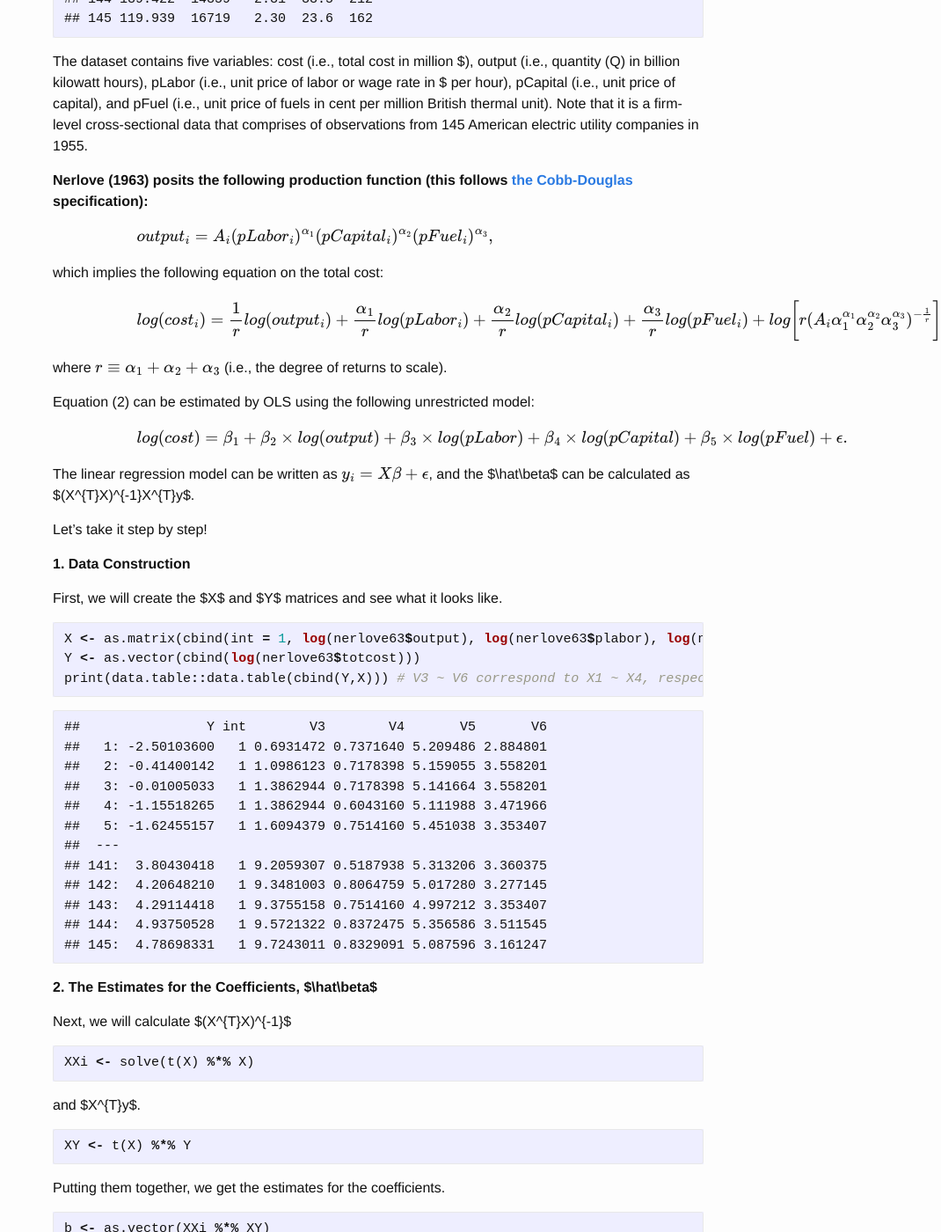
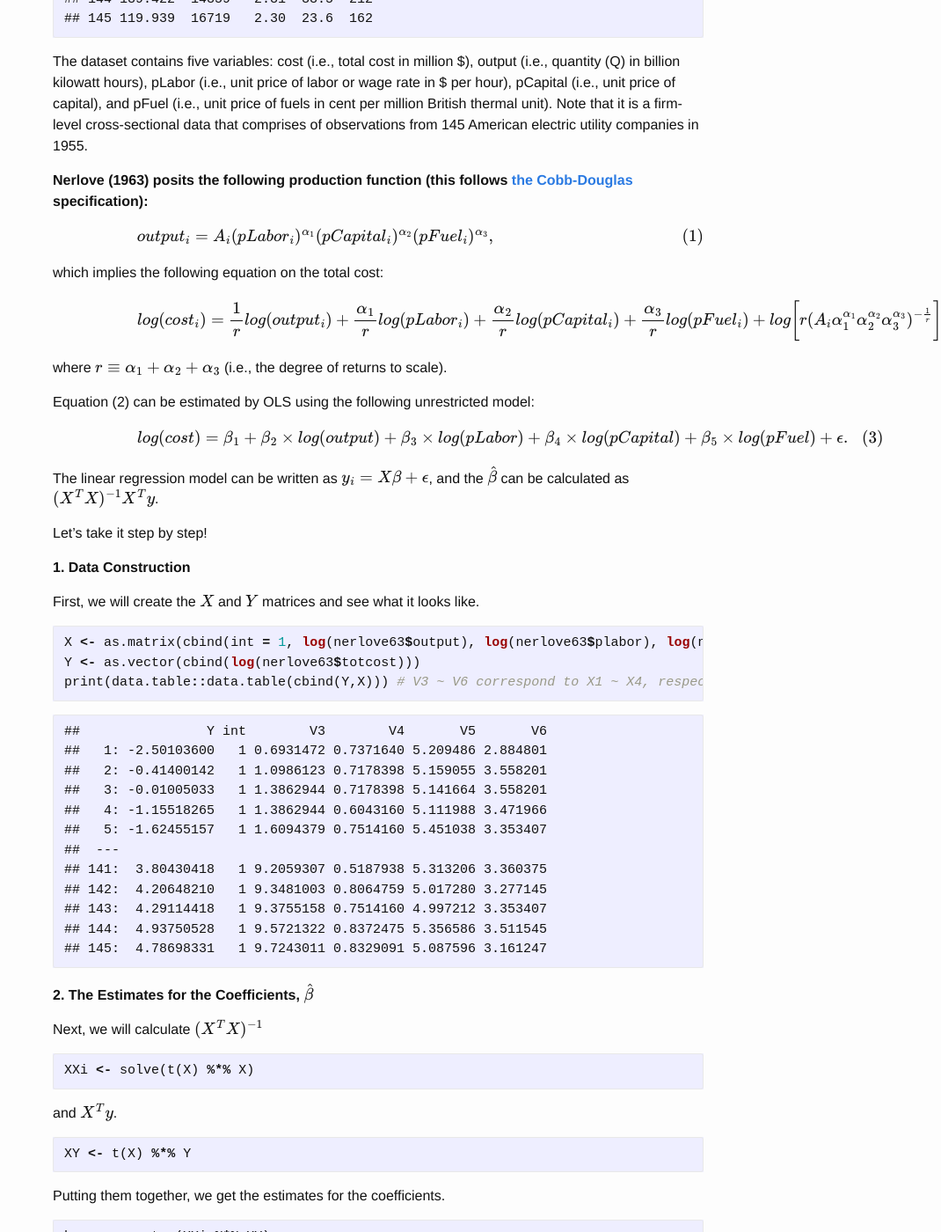
Before and after one commit to j1yoo/j1yoo.github.io, a Jekyll site: the page built from _posts/2019-02-13-hand-rolling_ols.md, in a window 1280 px wide and 1400 px high, scrolled down 514 px. Shown: the whole window at 88% size, without its empty margins (210-1280 px from the left). Built offline with Jekyll 4.4.1, drawn with Linux system fonts in a browser that asks for light colours; formulas are drawn with MathJax 3; some of the changed text lies outside the part shown.

Commit message:
Update 2019-02-13-hand-rolling_ols.md

````diff
--- a/_posts/2019-02-13-hand-rolling_ols.md
+++ b/_posts/2019-02-13-hand-rolling_ols.md
@@ -27,26 +27,26 @@ The dataset contains five variables: cost (i.e., total cost in million \$), outp
 
 __Nerlove (1963) posits the following production function (this follows [the Cobb-Douglas](https://en.wikipedia.org/wiki/Cobb%E2%80%93Douglas_production_function) specification):__
 
-$$output_{i} = A_{i}(pLabor_{i})^{\alpha_{1}}(pCapital_{i})^{\alpha_{2}}(pFuel_{i})^{\alpha_{3}},$$
+$$output_{i} = A_{i}(pLabor_{i})^{\alpha_{1}}(pCapital_{i})^{\alpha_{2}}(pFuel_{i})^{\alpha_{3}}, \tag{1}$$
 
 which implies the following equation on the total cost:
 
-$$log(cost_{i}) = \frac{1}{r}log(output_{i})+\frac{\alpha_{1}}{r}log(pLabor_{i})+\frac{\alpha_{2}}{r}log(pCapital_{i})+\frac{\alpha_{3}}{r}log(pFuel_{i})+log \biggl[r(A_{i}\alpha_{1}^{\alpha_{1}}\alpha_{2}^{\alpha_{2}}\alpha_{3}^{\alpha_{3}})^{-\frac{1}{r}}\biggl],$$
+$$log(cost_{i}) = \frac{1}{r}log(output_{i})+\frac{\alpha_{1}}{r}log(pLabor_{i})+\frac{\alpha_{2}}{r}log(pCapital_{i})+\frac{\alpha_{3}}{r}log(pFuel_{i})+log \biggl[r(A_{i}\alpha_{1}^{\alpha_{1}}\alpha_{2}^{\alpha_{2}}\alpha_{3}^{\alpha_{3}})^{-\frac{1}{r}}\biggl], \tag{2}$$
 
 where $$r \equiv \alpha_{1} + \alpha_{2} + \alpha_{3}$$ (i.e., the degree of returns to scale).
 
 Equation (2) can be estimated by OLS using the following unrestricted model:
 
-$$log(cost) = \beta_{1} + \beta_{2} \times log(output) + \beta_{3} \times log(pLabor) + \beta_{4} \times log(pCapital) + \beta_{5} \times log(pFuel) + \epsilon.$$
+$$log(cost) = \beta_{1} + \beta_{2} \times log(output) + \beta_{3} \times log(pLabor) + \beta_{4} \times log(pCapital) + \beta_{5} \times log(pFuel) + \epsilon. \tag{3}$$
 
-The linear regression model can be written as $$y_{i} = X\beta+\epsilon$$, and the $\hat\beta$ can be calculated as $(X^{T}X)^{-1}X^{T}y$.
+The linear regression model can be written as $$y_{i} = X\beta+\epsilon$$, and the $$\hat\beta$$ can be calculated as $$(X^{T}X)^{-1}X^{T}y$$.
 
 Let's take it step by step!
 
 
 __1. Data Construction__
 
-First, we will create the $X$ and $Y$ matrices and see what it looks like.
+First, we will create the $$X$$ and $$Y$$ matrices and see what it looks like.
 
 ```r
 X <- as.matrix(cbind(int = 1, log(nerlove63$output), log(nerlove63$plabor), log(nerlove63$pkap), log(nerlove63$pfuel)))
@@ -70,15 +70,15 @@ print(data.table::data.table(cbind(Y,X))) # V3 ~ V6 correspond to X1 ~ X4, respe
 ```
 
 
-__2. The Estimates for the Coefficients, $\hat\beta$__
+__2. The Estimates for the Coefficients, $$\hat\beta$$__
 
-Next, we will calculate $(X^{T}X)^{-1}$
+Next, we will calculate $$(X^{T}X)^{-1}$$
 
 ```r
 XXi <- solve(t(X) %*% X)
 ```
 
-and $X^{T}y$.
+and $$X^{T}y$$.
 
 ```r
 XY <- t(X) %*% Y
@@ -159,7 +159,7 @@ print(round(b.standard.errors, digit = 3))
 
 __4. The Coefficient of Determination__
 
-Lastly, we will calculate the coefficient of determination for the model commonly denoted as $R^{2}$.
+Lastly, we will calculate the coefficient of determination for the model commonly denoted as $$R^{2}$$.
 
 ```r
 Rsquared <- 1 - (SSE / SST)
````
